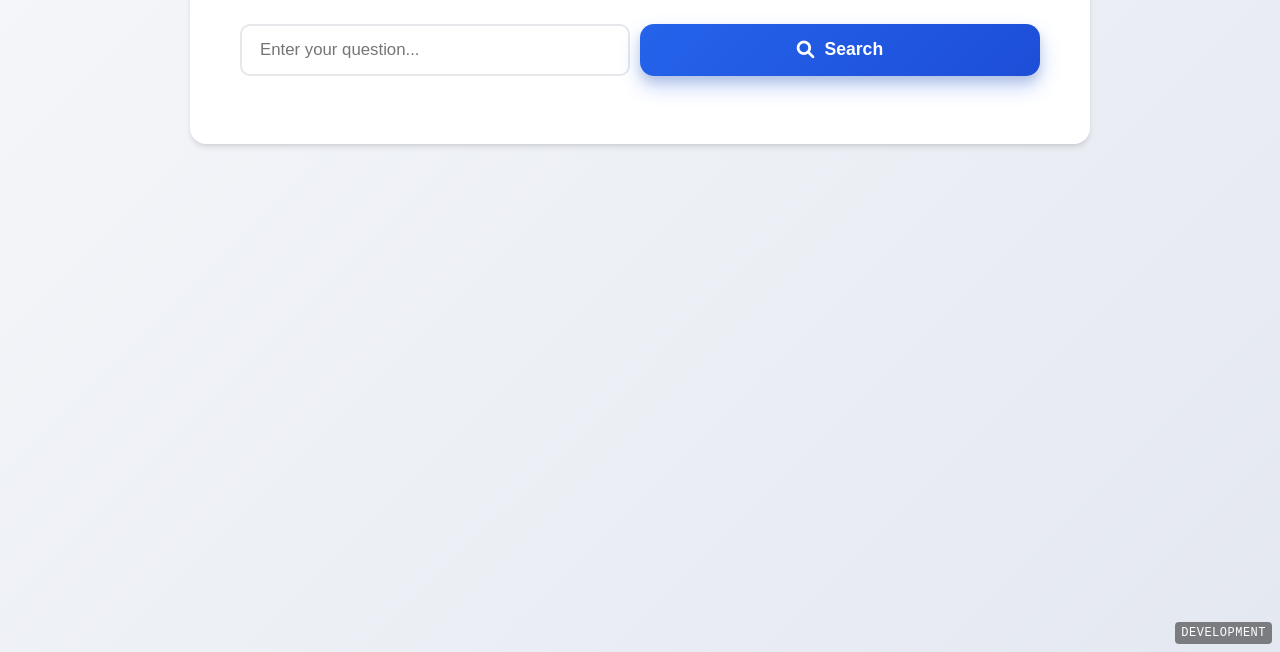
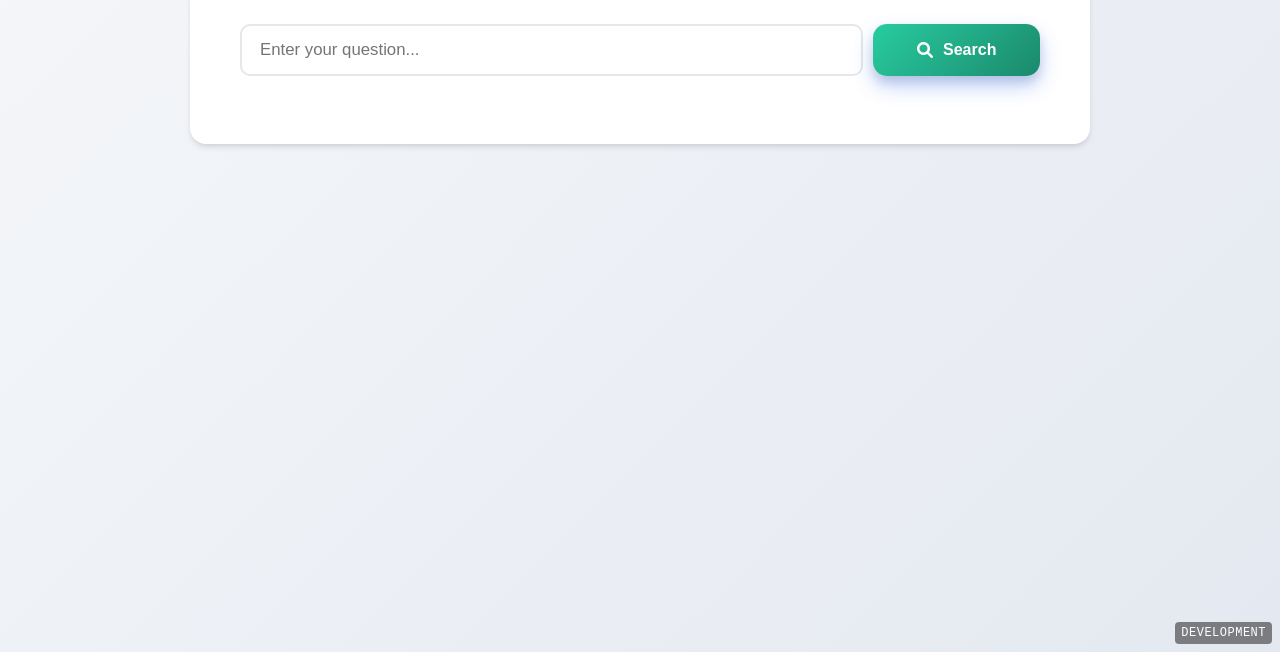
Before and after one commit to EduLeg0811/Cons.AI, a plain HTML site: page frontend/index_ragbot.html in a window 1280 px wide. Shown: the part 148-800 px from the top of the page. Drawn offline with nearby package versions, Linux system fonts and the light colour scheme; no server answers.

Commit message:
commit 165

```diff
--- a/frontend/style.css
+++ b/frontend/style.css
@@ -246,6 +246,7 @@ button:active {
     transition: all 0.2s ease;
     white-space: nowrap;
     height: 52px;
+    width: 250px;
     box-shadow: 0 4px 6px -1px rgba(0, 0, 0, 0.1), 0 2px 4px -1px rgba(0, 0, 0, 0.06);
 }
 
@@ -595,18 +596,18 @@ button:active {
     justify-content: center;
     gap: 10px;
     color: #fff;
-    background: linear-gradient(135deg, #2563eb, #1d4ed8, #3b82f6);
+    background: linear-gradient(135deg, #28cca0, #1b896c, #0d382c);
     background-size: 200% 200%;
     border: none;
     border-radius: 14px;
     padding: 16px 28px;
     font-weight: 600;
-    font-size: 1.1rem;
+    font-size: 1rem;
     box-shadow: 0 10px 20px rgba(37,99,235,0.30), 0 6px 10px rgba(0,0,0,0.10);
     cursor: pointer;
     transform: translateY(0);
     transition: background-position 400ms ease, transform 150ms ease, box-shadow 150ms ease, filter 150ms ease;
-    min-width: clamp(240px, 50%, 420px);
+    width: 200px; /* fixed width to match .search-button */
     text-align: center;
   }
   #searchButton.search-button:hover {
@@ -632,16 +633,13 @@ button:active {
   }
 
 
-
-
-
   #pensataButton, .pensata-button {
     position: relative;
     overflow: hidden;
     background: linear-gradient(135deg, #f2c94c, #f59e0b, #d97706);
     color: #ffffff;
     width: 100%;
-    max-width: 100px;           /* slightly wider */
+    max-width: 400px;           /* slightly wider */
     align-self: center;
     justify-content: center;
     text-align: center;
@@ -649,7 +647,7 @@ button:active {
     align-items: center;
     gap: 10px;
     padding: 16px 28px;          /* larger click target */
-    font-size: 1.25rem;          /* larger text */
+    font-size: 1.5rem;          /* larger text */
     font-weight: 700;            /* bolder */
     margin: 0 auto;              /* center when width < container */
     height: 56px;                /* correct accidental large height */
```
